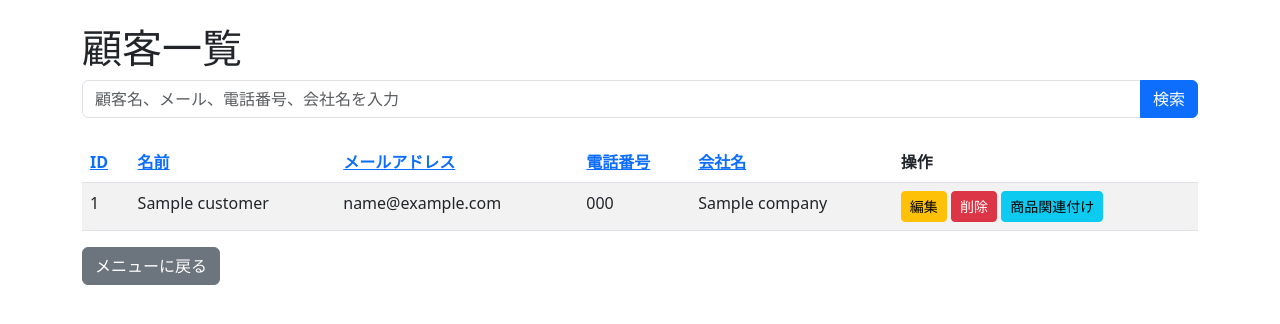
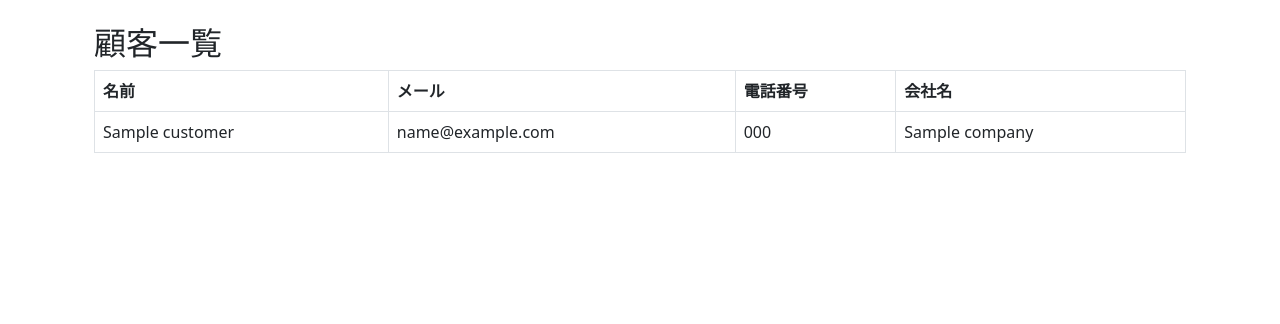
Before and after one commit to sk04237/customer_managementsystem, a Flask app: template app/templates/view_customers.html in a window 1280 px wide. Shown: the part 56-380 px from the top of the page. Run offline with Flask 3, Linux system fonts and the light colour scheme; the template is opened without the code that fills it: most values are stand-ins (such as "Sample title", 1, 10 or a date in 2020).

Commit message:
Update view_customers.html

```diff
--- a/app/templates/view_customers.html
+++ b/app/templates/view_customers.html
@@ -1,103 +1,27 @@
 {% extends "base.html" %}
 
-{% block title %}顧客一覧{% endblock %}
-
 {% block content %}
-<h1>顧客一覧</h1>
-
-<!-- 検索フォーム -->
-<form method="GET" action="/search_customers" class="mb-4">
-    <div class="input-group">
-        <input type="text" name="query" class="form-control" placeholder="顧客名、メール、電話番号、会社名を入力" required>
-        <button type="submit" class="btn btn-primary">検索</button>
-    </div>
-</form>
-
-<table class="table table-striped">
+<div class="container">
+    <h2 class="mt-4">顧客一覧</h2>
+    <table class="table table-bordered">
         <thead>
             <tr>
-            <th>
-                <a href="?sort_by=id&sort_order={{ 'desc' if sort_by == 'id' and sort_order == 'asc' else 'asc' }}">
-                    ID
-                    {% if sort_by == 'id' %}
-                        {% if sort_order == 'asc' %}
-                            <i class="bi bi-arrow-down"></i>
-                        {% else %}
-                            <i class="bi bi-arrow-up"></i>
-                        {% endif %}
-                    {% endif %}
-                </a>
-            </th>
-            <th>
-                <a href="?sort_by=name&sort_order={{ 'desc' if sort_by == 'name' and sort_order == 'asc' else 'asc' }}">
-                    名前
-                    {% if sort_by == 'name' %}
-                        {% if sort_order == 'asc' %}
-                            <i class="bi bi-arrow-down"></i>
-                        {% else %}
-                            <i class="bi bi-arrow-up"></i>
-                        {% endif %}
-                    {% endif %}
-                </a>
-            </th>
-            <th>
-                <a href="?sort_by=email&sort_order={{ 'desc' if sort_by == 'email' and sort_order == 'asc' else 'asc' }}">
-                    メールアドレス
-                    {% if sort_by == 'email' %}
-                        {% if sort_order == 'asc' %}
-                            <i class="bi bi-arrow-down"></i>
-                        {% else %}
-                            <i class="bi bi-arrow-up"></i>
-                        {% endif %}
-                    {% endif %}
-                </a>
-            </th>
-            <th>
-                <a href="?sort_by=phone&sort_order={{ 'desc' if sort_by == 'phone' and sort_order == 'asc' else 'asc' }}">
-                    電話番号
-                    {% if sort_by == 'phone' %}
-                        {% if sort_order == 'asc' %}
-                            <i class="bi bi-arrow-down"></i>
-                        {% else %}
-                            <i class="bi bi-arrow-up"></i>
-                        {% endif %}
-                    {% endif %}
-                </a>
-            </th>
-            <th>
-                <a href="?sort_by=company&sort_order={{ 'desc' if sort_by == 'company' and sort_order == 'asc' else 'asc' }}">
-                    会社名
-                    {% if sort_by == 'company' %}
-                        {% if sort_order == 'asc' %}
-                            <i class="bi bi-arrow-down"></i>
-                        {% else %}
-                            <i class="bi bi-arrow-up"></i>
-                        {% endif %}
-                    {% endif %}
-                </a>
-            </th>
-            <th>操作</th>
+                <th>名前</th>
+                <th>メール</th>
+                <th>電話番号</th>
+                <th>会社名</th>
             </tr>
         </thead>
         <tbody>
             {% for customer in customers %}
             <tr>
-            <td>{{ customer.id }}</td>
                 <td>{{ customer.name }}</td>
                 <td>{{ customer.email }}</td>
                 <td>{{ customer.phone }}</td>
                 <td>{{ customer.company }}</td>
-            <td>
-                <a href="{{ url_for('main.edit_customer', customer_id=customer.id) }}" class="btn btn-sm btn-warning">編集</a>
-                <form method="POST" action="{{ url_for('main.delete_customer', customer_id=customer.id) }}" style="display:inline;">
-                    <button type="submit" class="btn btn-sm btn-danger">削除</button>
-                </form>
-                <a href="{{ url_for('main.customer_product_link') }}?customer_id={{ customer.id }}" class="btn btn-sm btn-info">商品関連付け</a>
-            </td>
             </tr>
             {% endfor %}
         </tbody>
     </table>
-
-<a href="/" class="btn btn-secondary">メニューに戻る</a>
+</div>
 {% endblock %}
```
Lines whose indentation alone changed are shown as unchanged.
